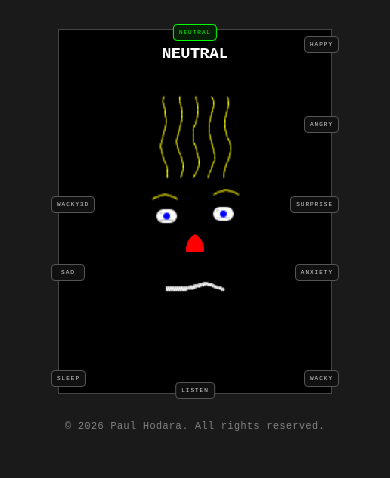
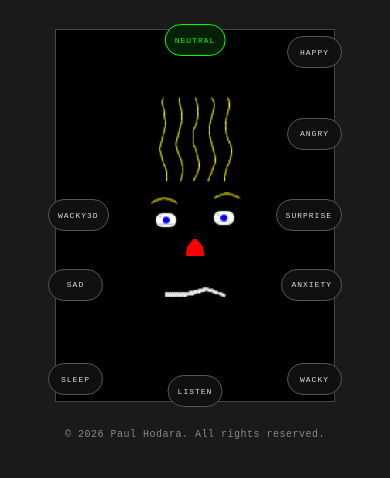
Before and after one commit to phodara/roboface-simulator, a plain HTML site: page index.html in a window 390 px wide. Drawn offline with Linux system fonts and the light colour scheme.

Commit message:
Larger buttons tighter screen

```diff
--- a/index.html
+++ b/index.html
@@ -6,8 +6,8 @@
 <title>RobotFace Simulator</title>
 <style>
   :root {
-    --canvas-width: 360px;
-    --canvas-height: 480px;
+    --canvas-width: 414px;
+    --canvas-height: 552px;
   }
   body {
     background: #1a1a1a;
@@ -34,7 +34,7 @@
   }
   #screen-wrap {
     position: relative;
-    width: min(100%, 446px);
+    width: min(100%, 513px);
     padding: 17px 43px;
     box-sizing: border-box;
   }
@@ -44,13 +44,14 @@
   }
   .touch-point {
     position: absolute;
-    min-width: 36px;
-    padding: 4px 5px;
+    min-width: 60px;
+    min-height: 35px;
+    padding: 8px 11px;
     border: 1px solid #555;
-    border-radius: 4px;
+    border-radius: 999px;
     background: #101010;
     color: #ddd;
-    font: 6px monospace;
+    font: 9px monospace;
     letter-spacing: 1px;
     text-align: center;
     touch-action: manipulation;
@@ -101,10 +102,11 @@
     }
     .touch-point {
       position: absolute;
-      min-width: 34px;
+      min-width: 55px;
+      min-height: 32px;
       width: auto;
-      font-size: 6px;
-      padding: 4px 5px;
+      font-size: 8px;
+      padding: 7px 9px;
     }
     #copyright {
       font-size: 10px;
@@ -719,15 +721,6 @@ function drawMouth(mainCtx,expr,amp,opts={}){
   push(mainCtx,MX,MY,c);
 }
 
-// ── Label ─────────────────────────────────────────────────────
-function drawLabel(mainCtx, expr){
-  const ctx=mainCtx;
-  ctx.fillStyle=C_BG; ctx.fillRect(0,0,SCREEN_W*SCALE,32*SCALE);
-  ctx.fillStyle='#FFF'; ctx.font=`bold ${Math.round(14*SCALE)}px monospace`;
-  ctx.textAlign='center'; ctx.textBaseline='top';
-  ctx.fillText(EXPR_NAMES[expr],(SCREEN_W/2)*SCALE,14*SCALE);
-}
-
 // ── Full render ───────────────────────────────────────────────
 // Draw all face elements to any same-sized ctx (no label)
 function drawFaceToCtx(ctx, expr, opts={}) {
@@ -756,11 +749,9 @@ function render(){
   if(curExpr===EXPR.WACKY3D){
     drawWacky3DTexture(); // render small WACKY face as perspective texture
     renderPerspectiveFace(ctx);
-    drawLabel(ctx, EXPR.WACKY3D);
     return;
   }
   drawFaceToCtx(ctx, curExpr);
-  drawLabel(ctx, curExpr);
 }
 
 // ── Update logic ──────────────────────────────────────────────
```
Also changed, not shown: 1 other file.
